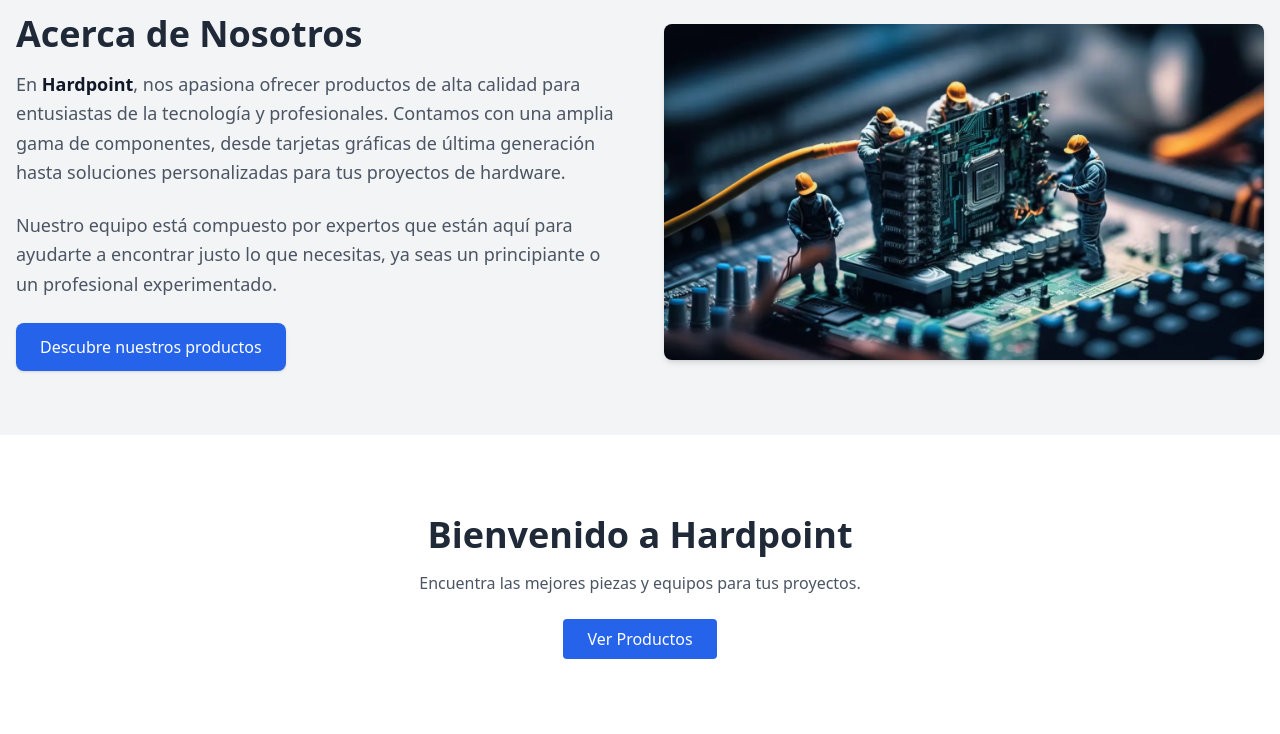
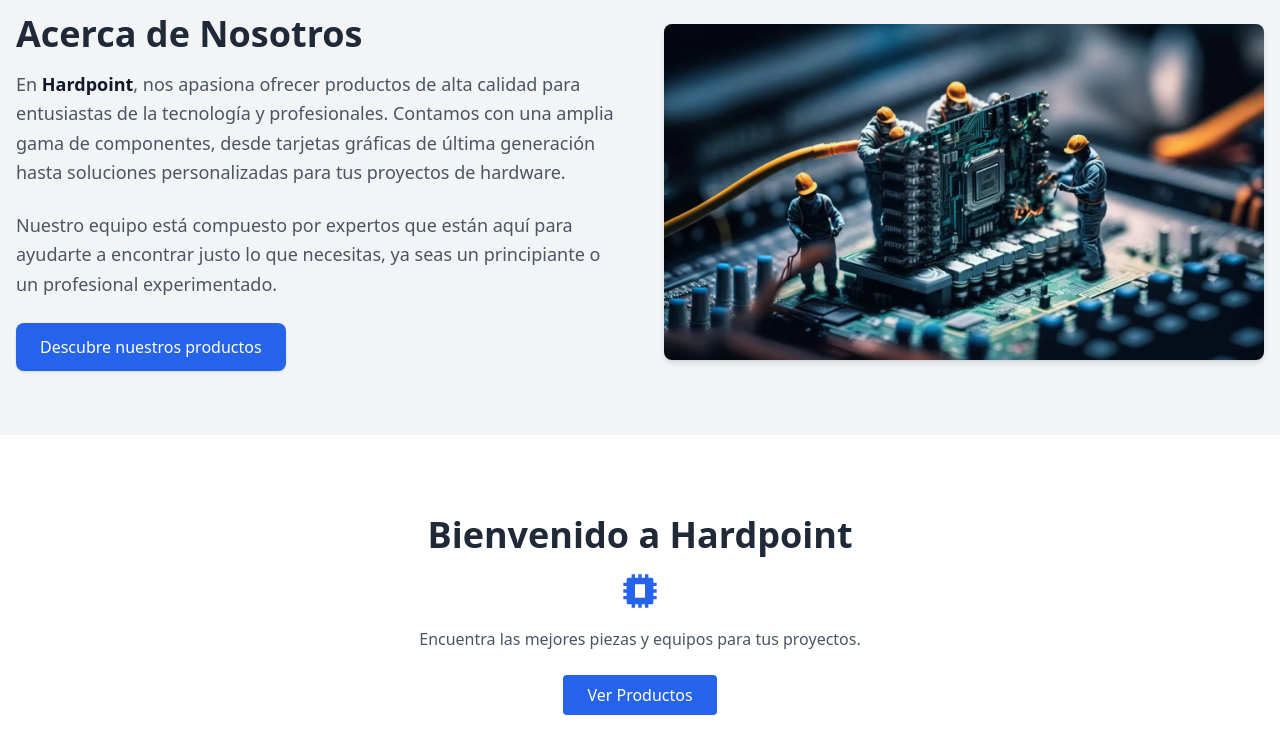
Before and after one commit to VictorIgle/Hardpoint, a plain HTML site: page index.html in a window 1280 px wide. Shown: the part 66-800 px from the top of the page. Drawn offline with nearby package versions, Linux system fonts and the light colour scheme.

Commit message:
Update index.html

```diff
--- a/index.html
+++ b/index.html
@@ -89,10 +89,14 @@
   <section id="inicio" class="bg-white py-20">
     <div class="container mx-auto text-center">
       <h2 class="text-4xl font-bold text-gray-800">Bienvenido a Hardpoint</h2>
+      <svg xmlns="http://www.w3.org/2000/svg" class="h-10 w-10 text-blue-600 mx-auto mt-4" viewBox="0 0 24 24" fill="currentColor">
+        <path d="M9 2H7v2H5c-.55 0-1 .45-1 1v2H2v2h2v2H2v2h2v2H2v2h2v2c0 .55.45 1 1 1h2v2h2v-2h2v2h2v-2h2v2h2v-2h2c.55 0 1-.45 1-1v-2h2v-2h-2v-2h2v-2h-2V9h2V7h-2V5c0-.55-.45-1-1-1h-2V2h-2v2h-2V2h-2v2H9V2zm0 6h6v8H9V8z"/>
+      </svg>
       <p class="text-gray-600 mt-4">Encuentra las mejores piezas y equipos para tus proyectos.</p>
       <button class="mt-6 bg-blue-600 text-white px-6 py-2 rounded hover:bg-blue-700">Ver Productos</button>
     </div>
   </section>
+
 
   <!-- Mas vendidos -->
   <section id="productos" class="bg-gray-100 py-20">
```
